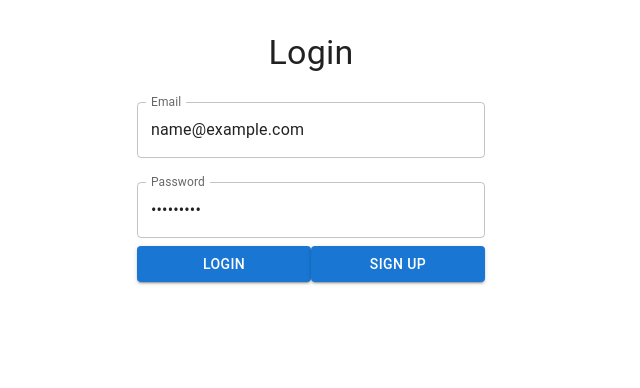
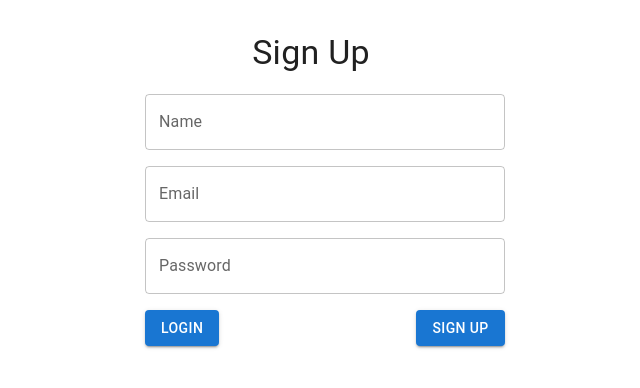
Before and after one commit to HemanthKumarCreative/expense_tracker, a React (Create React App) app: page / in a window 1280 px wide. Both pictures are taken after typing "name@example.com", "Sample123" into the empty fields and a click on the button "SIGN UP". Shown: the top 388 px of the page, without its empty margins (329-969 px from the left). Built offline with nearby package versions, Linux system fonts and the light colour scheme; no server answers.

Commit message:
Add Payment integration

```diff
--- a/src/App.js
+++ b/src/App.js
@@ -4,11 +4,20 @@ import Login from "./components/LoginForm";
 import SignUp from "./components/SignupForm";
 import Expenses from "./components/Expenses";
 import PaymentRequest from "./components/PaymentRequest";
+const axios = require("axios");
 
 const App = () => {
   const [authenticated, setAuthenticated] = useState(
     localStorage.getItem("token") ? true : false
   );
+
+  const getPremiumStatus = () => {
+    const userId = JSON.parse(localStorage.getItem("token"))?.id;
+    console.log({ userId });
+  };
+
+  const [isPremiumUser, setIsPremiumUser] = useState(getPremiumStatus);
+  const [isLoginPage, setIsLoginPage] = useState(true);
 
   const handleLogout = () => {
     localStorage.removeItem("token");
@@ -33,15 +42,27 @@ const App = () => {
                 </Button>
               </Grid>
               <Grid item xs={6}>
-                <PaymentRequest />
+                {!isPremiumUser && (
+                  <PaymentRequest setIsPremiumUser={setIsPremiumUser} />
+                )}
               </Grid>
             </Grid>
             <Box mt={2}>
               <Expenses />
             </Box>
           </>
+        ) : isLoginPage ? (
+          <Login
+            setAuthenticated={setAuthenticated}
+            setIsLoginPage={setIsLoginPage}
+            setIsPremiumUser={setIsPremiumUser}
+          />
         ) : (
-          <Login setAuthenticated={setAuthenticated} />
+          <SignUp
+            setAuthenticated={setAuthenticated}
+            setIsLoginPage={setIsLoginPage}
+            setIsPremiumUser={setIsPremiumUser}
+          />
         )}
       </Box>
     </Container>
--- a/src/components/LoginForm.js
+++ b/src/components/LoginForm.js
@@ -1,7 +1,7 @@
 import React, { useState } from "react";
 import { TextField, Button, Container, Typography } from "@mui/material";
 
-const LoginForm = ({ setAuthenticated }) => {
+const LoginForm = ({ setAuthenticated, setIsLoginPage, setIsPremiumUser }) => {
   const [formData, setFormData] = useState({
     email: "",
     password: "",
@@ -29,6 +29,9 @@ const LoginForm = ({ setAuthenticated }) => {
         console.log(data.user);
         localStorage.setItem("token", JSON.stringify(data.user));
         setAuthenticated(true);
+        setIsPremiumUser(
+          JSON.parse(localStorage.getItem("token"))?.isPremiumUser
+        );
         console.log("Login successful:", data);
       } else {
         const errorData = await response.json();
@@ -37,6 +40,10 @@ const LoginForm = ({ setAuthenticated }) => {
     } catch (error) {
       console.error("Error:", error);
     }
+  };
+
+  const handlePageSwitch = () => {
+    setIsLoginPage(false);
   };
 
   return (
@@ -68,12 +75,18 @@ const LoginForm = ({ setAuthenticated }) => {
         <div
           style={{
             display: "flex",
+            justifyContent: "space-between",
           }}
         >
-          <Button variant="contained" color="primary" type="submit" fullWidth>
+          <Button variant="contained" color="primary" type="submit">
             Login
           </Button>
-          <Button variant="contained" color="primary" type="submit" fullWidth>
+          <Button
+            variant="contained"
+            color="primary"
+            type="submit"
+            onClick={handlePageSwitch}
+          >
             Sign Up
           </Button>
         </div>
--- a/src/components/PaymentRequest.js
+++ b/src/components/PaymentRequest.js
@@ -2,12 +2,12 @@ import React from "react";
 import { Button, Container } from "@mui/material";
 import axios from "axios";
 
-const PaymentRequest = () => {
+const PaymentRequest = ({ setIsPremiumUser }) => {
   const handlePaymentRequest = async () => {
     try {
       const response = await axios.post("http://localhost:5000/api/payment");
       const { order } = await response.data;
-
+      console.log({ "order-details": order });
       const options = {
         key: "rzp_test_PPWdPOnQ2XuMkp", // Your Razorpay Key ID
         amount: order.amount,
@@ -15,14 +15,37 @@ const PaymentRequest = () => {
         name: "Test Company",
         description: "Payment for Services",
         order_id: order.id,
-        handler: function (response) {
-          console.log(response);
+        handler: async function (order) {
+          console.log(order);
+          const orderData = {
+            id: order.razorpay_order_id,
+            user_id: JSON.parse(localStorage.getItem("token")).id,
+            payment_id: order.razorpay_payment_id,
+            status: "complete", // Adjust the status as needed
+          };
+          try {
+            const response = await axios.post(
+              "http://localhost:5000/api/orders",
+              orderData
+            );
+            console.log("Order created:", response.data.order);
+            console.log("User updated:", response.data.updatedUser);
+            if (response.data.status === "complete") {
+              setIsPremiumUser(true);
+              localStorage.setItem(JSON.stringify(response.data.updatedUser));
+            }
+          } catch (error) {
+            console.error("Error:", error);
+          }
+
           alert("Payment successful"); // Handle successful payment
         },
       };
 
       const rzp1 = new window.Razorpay(options);
-      rzp1.open();
+      await rzp1.open();
+      console.log(rzp1);
+
       // You can now redirect the user to the Razorpay payment page using the received data.
     } catch (error) {
       console.error("Error:", error);
--- a/src/components/SignupForm.js
+++ b/src/components/SignupForm.js
@@ -1,7 +1,7 @@
 import React, { useState } from "react";
-import { TextField, Button, Box } from "@mui/material";
+import { TextField, Button, Box, Container, Typography } from "@mui/material";
 
-const SignupForm = () => {
+const SignupForm = ({ setAuthenticated, setIsLoginPage, setIsPremiumUser }) => {
   const [formData, setFormData] = useState({
     name: "",
     email: "",
@@ -27,6 +27,12 @@ const SignupForm = () => {
 
       if (response.ok) {
         const data = await response.json();
+
+        localStorage.setItem("token", JSON.stringify(data));
+        setAuthenticated(true);
+        setIsPremiumUser(
+          JSON.parse(localStorage.getItem("token")).isPremiumUser
+        );
         console.log("User created:", data);
       } else {
         console.error("Error:", response.statusText);
@@ -36,9 +42,17 @@ const SignupForm = () => {
     }
   };
 
+  const handlePageSwitch = () => {
+    setIsLoginPage(true);
+  };
+
   return (
+    <Container maxWidth="sm">
+      <Typography variant="h4" align="center" gutterBottom>
+        Sign Up
+      </Typography>
       <form onSubmit={handleSubmit}>
-      <Box sx={{ "& > :not(style)": { m: 1, width: "25ch" } }}>
+        <Box sx={{ "& > :not(style)": { m: 1, width: "40ch" } }}>
           <TextField
             id="name"
             label="Name"
@@ -64,11 +78,27 @@ const SignupForm = () => {
             value={formData.password}
             onChange={handleChange}
           />
-        <Button variant="contained" type="submit">
+          <div
+            style={{
+              display: "flex",
+              justifyContent: "space-between",
+            }}
+          >
+            <Button
+              variant="contained"
+              color="primary"
+              type="submit"
+              onClick={handlePageSwitch}
+            >
+              Login
+            </Button>
+            <Button variant="contained" color="primary" type="submit">
               Sign Up
             </Button>
+          </div>
         </Box>
       </form>
+    </Container>
   );
 };
 
```
Lines whose indentation alone changed are shown as unchanged.
